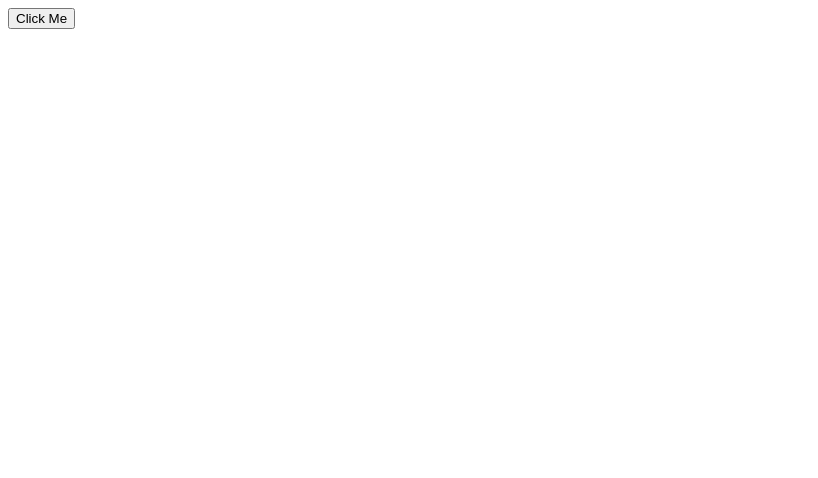
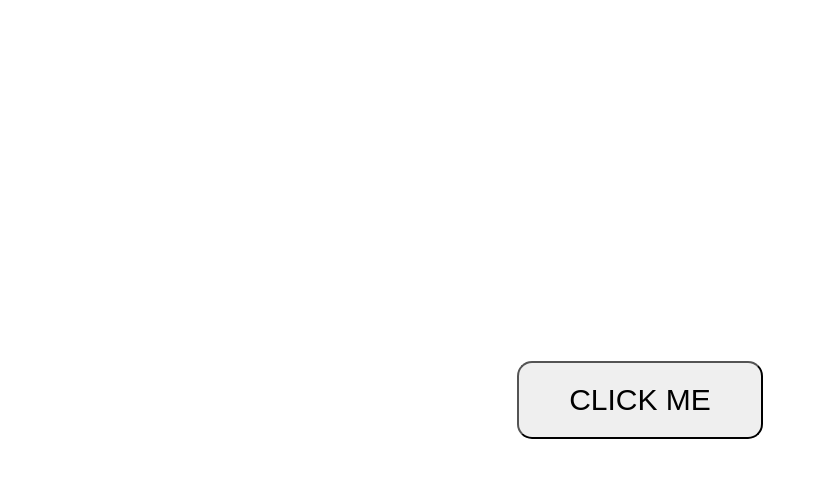
Before and after one commit to CodeXRajeeed/jhunreypogi, a plain HTML site: page index.html in a window 1280 px wide. Shown: the whole page, without its empty margins (0-818 px from the left). Drawn offline with Linux system fonts and the light colour scheme.

Commit message:
Update index.html

```diff
--- a/index.html
+++ b/index.html
@@ -2,16 +2,37 @@
 <html>
 <head>
     <title>Click Me</title>
+
+    <style>
+        body {
+            display: flex;
+            justify-content: center;
+            align-items: center;
+            height: 100vh;
+            margin: 0;
+        }
+
+        button {
+            font-size: 30px;
+            padding: 20px 50px;
+            border-radius: 15px;
+            cursor: pointer;
+        }
+    </style>
 </head>
+
 <body>
 
-<button onclick="rickroll()">Click Me</button>
+    <button onclick="rickroll()">CLICK ME</button>
 
-<script>
-function rickroll() {
-    window.open("https://www.youtube.com/watch?v=dQw4w9WgXcQ", "_blank");
-}
-</script>
+    <script>
+        function rickroll() {
+            window.open(
+                "https://www.youtube.com/watch?v=dQw4w9WgXcQ",
+                "_blank"
+            );
+        }
+    </script>
 
 </body>
 </html>
```
